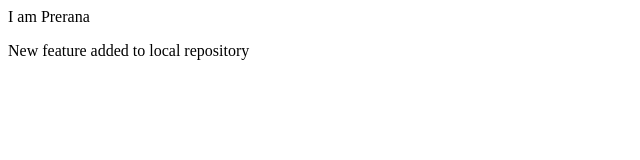
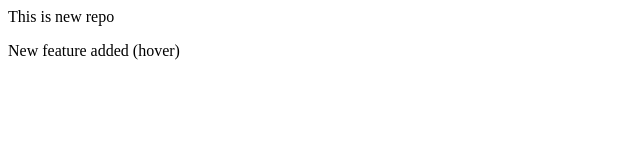
Before and after one commit to preranaxnaik/local-repository, a plain HTML site: page index.html in a window 1280 px wide. Shown: the whole page, without its empty margins (0-640 px from the left). Drawn offline with Linux system fonts and the light colour scheme.

```diff
--- a/index.html
+++ b/index.html
@@ -1,2 +1,2 @@
-<p>I am Prerana</p>
-<p>New feature added to local repository</p>
+<p>This is new repo</p>
+<p>New feature added (hover)</p>
```
